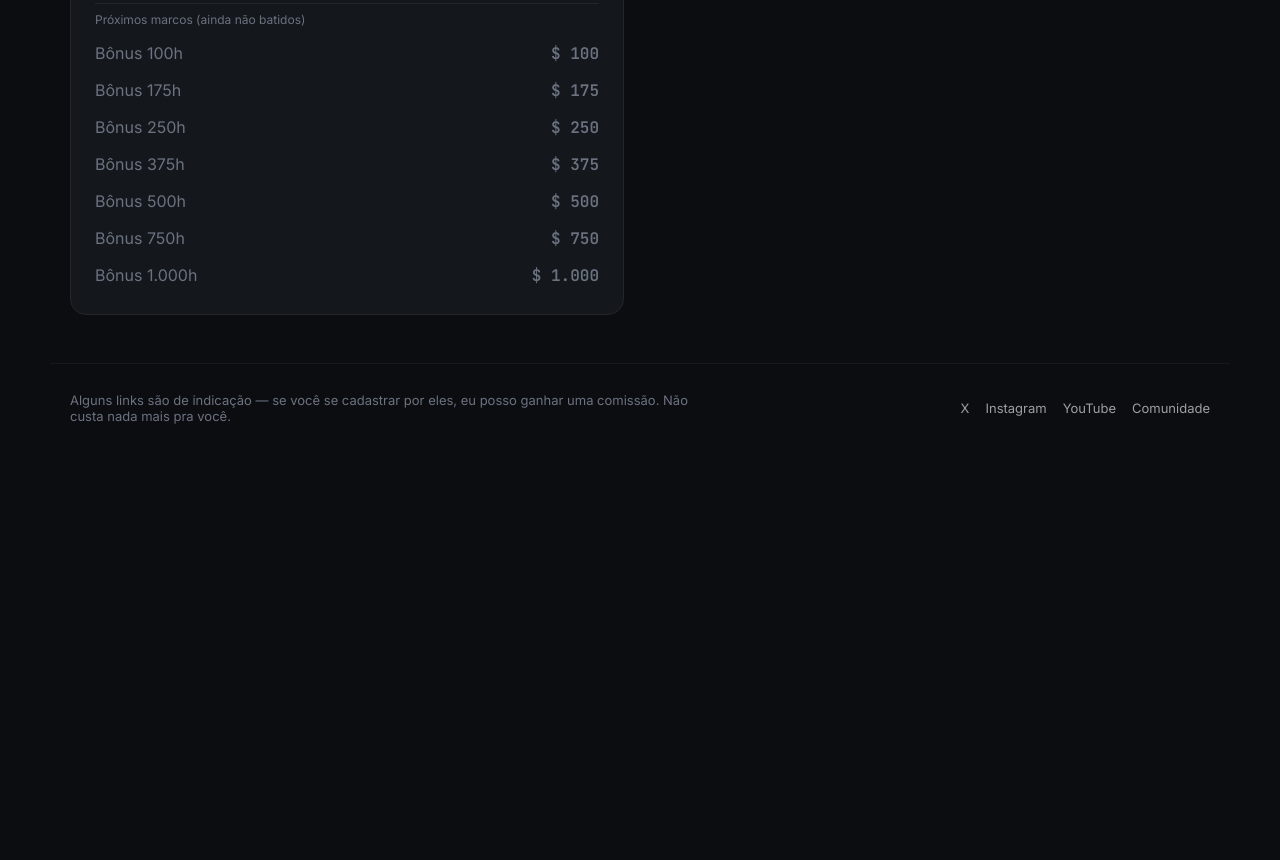
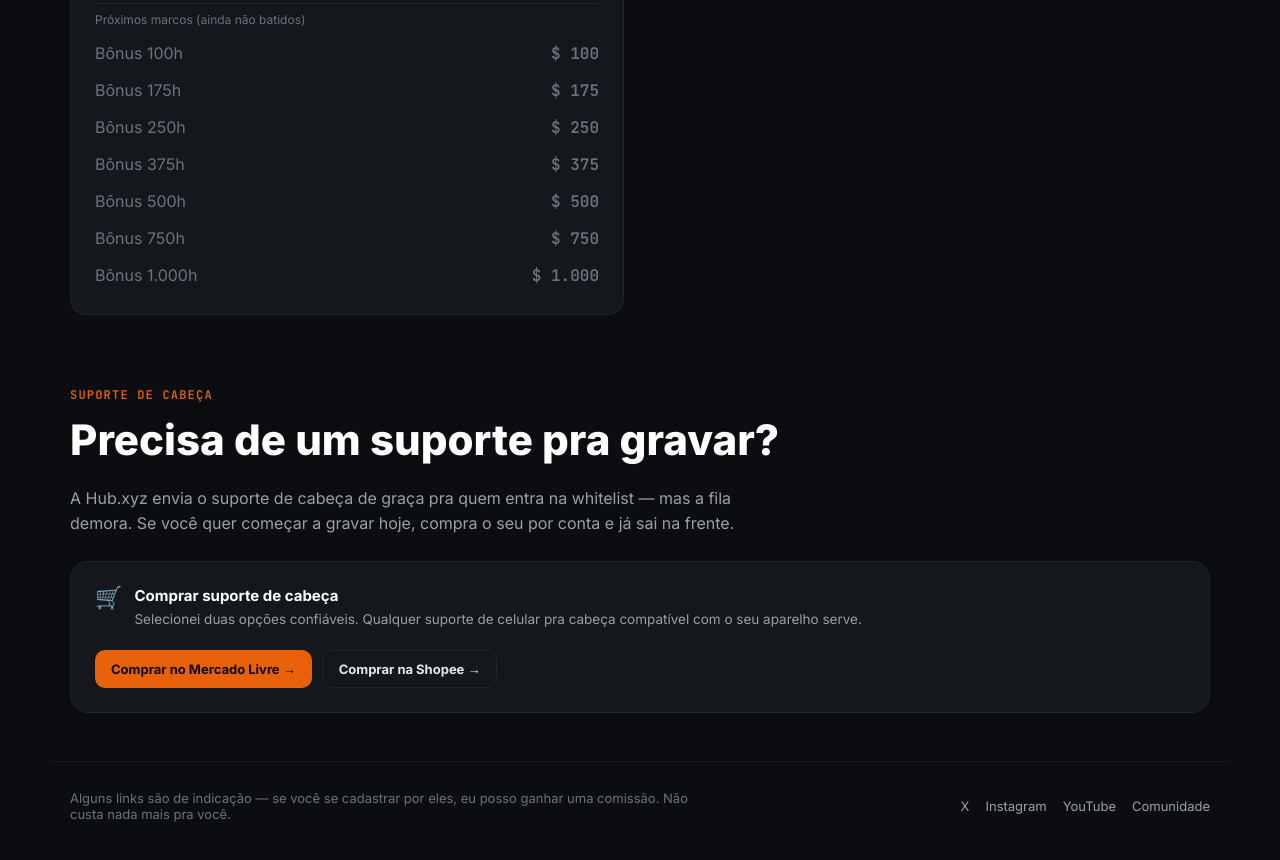
Before and after one commit to notaboutdollar/Treinadores-de-IA, a plain HTML site: page index.html in a window 1280 px wide. Shown: the part 1746-2606 px from the top of the page. Before the commit the page ends 2210 px from the top, so only its background shows below. Drawn offline with Linux system fonts and the light colour scheme.

Commit message:
add head strap purchase section with mercado livre + shopee links

```diff
--- a/index.html
+++ b/index.html
@@ -61,6 +61,7 @@
       <div class="nav-links" style="display: flex; gap: 24px; font-size: 14px;">
         <a href="#plataformas" style="color: #c9cdd1;">Plataformas</a>
         <a href="#estimativa" style="color: #c9cdd1;">Estimativa</a>
+        <a href="#suporte" style="color: #c9cdd1;">Suporte</a>
       </div>
     </div>
   </nav>
@@ -139,6 +140,29 @@
         </div>
         <div id="totalAmount" class="total-amount" style="font-family: 'JetBrains Mono', monospace; font-weight: 800; color: white; margin-bottom: 24px; word-break: break-word;"></div>
         <p id="estFootnote" style="font-size: 14px; line-height: 1.6; color: #9aa0a6; margin: 0;"></p>
+      </div>
+    </div>
+  </section>
+
+  <!-- SUPORTE DE CABEÇA -->
+  <section id="suporte" style="max-width: 1180px; margin: 0 auto; padding: 24px 20px 48px; scroll-margin-top: 60px;">
+    <div style="margin-bottom: 24px;">
+      <div style="font-family: 'JetBrains Mono', monospace; font-size: 12px; letter-spacing: 0.1em; color: #E8600A; margin-bottom: 12px; font-weight: 600;">SUPORTE DE CABEÇA</div>
+      <h2 class="section-title">Precisa de um suporte pra gravar?</h2>
+      <p style="font-size: 16px; line-height: 1.6; color: #9aa0a6; margin: 0; max-width: 720px;">A Hub.xyz envia o suporte de cabeça de graça pra quem entra na whitelist — mas a fila demora. Se você quer começar a gravar hoje, compra o seu por conta e já sai na frente.</p>
+    </div>
+
+    <div style="background: #14171B; border: 1px solid #22262B; border-radius: 18px; padding: 24px;">
+      <div style="display: flex; gap: 12px; align-items: flex-start; margin-bottom: 20px;">
+        <span style="font-size: 22px; line-height: 1;">🛒</span>
+        <div>
+          <div style="font-size: 15px; font-weight: 700; color: white; margin-bottom: 4px;">Comprar suporte de cabeça</div>
+          <div style="font-size: 13.5px; color: #9aa0a6; line-height: 1.55;">Selecionei duas opções confiáveis. Qualquer suporte de celular pra cabeça compatível com o seu aparelho serve.</div>
+        </div>
+      </div>
+      <div style="display: flex; gap: 10px; flex-wrap: wrap;">
+        <a href="https://meli.la/2FhJMgR" target="_blank" rel="noopener" style="display: inline-flex; align-items: center; gap: 8px; background: #E8600A; color: #0B0D10; font-size: 13px; font-weight: 700; padding: 10px 16px; border-radius: 10px;">Comprar no Mercado Livre →</a>
+        <a href="https://s.shopee.com.br/20uYfjsybN" target="_blank" rel="noopener" style="display: inline-flex; align-items: center; gap: 8px; background: transparent; border: 1px solid #22262B; color: #E7E7E7; font-size: 13px; font-weight: 700; padding: 10px 16px; border-radius: 10px;">Comprar na Shopee →</a>
       </div>
     </div>
   </section>
```
